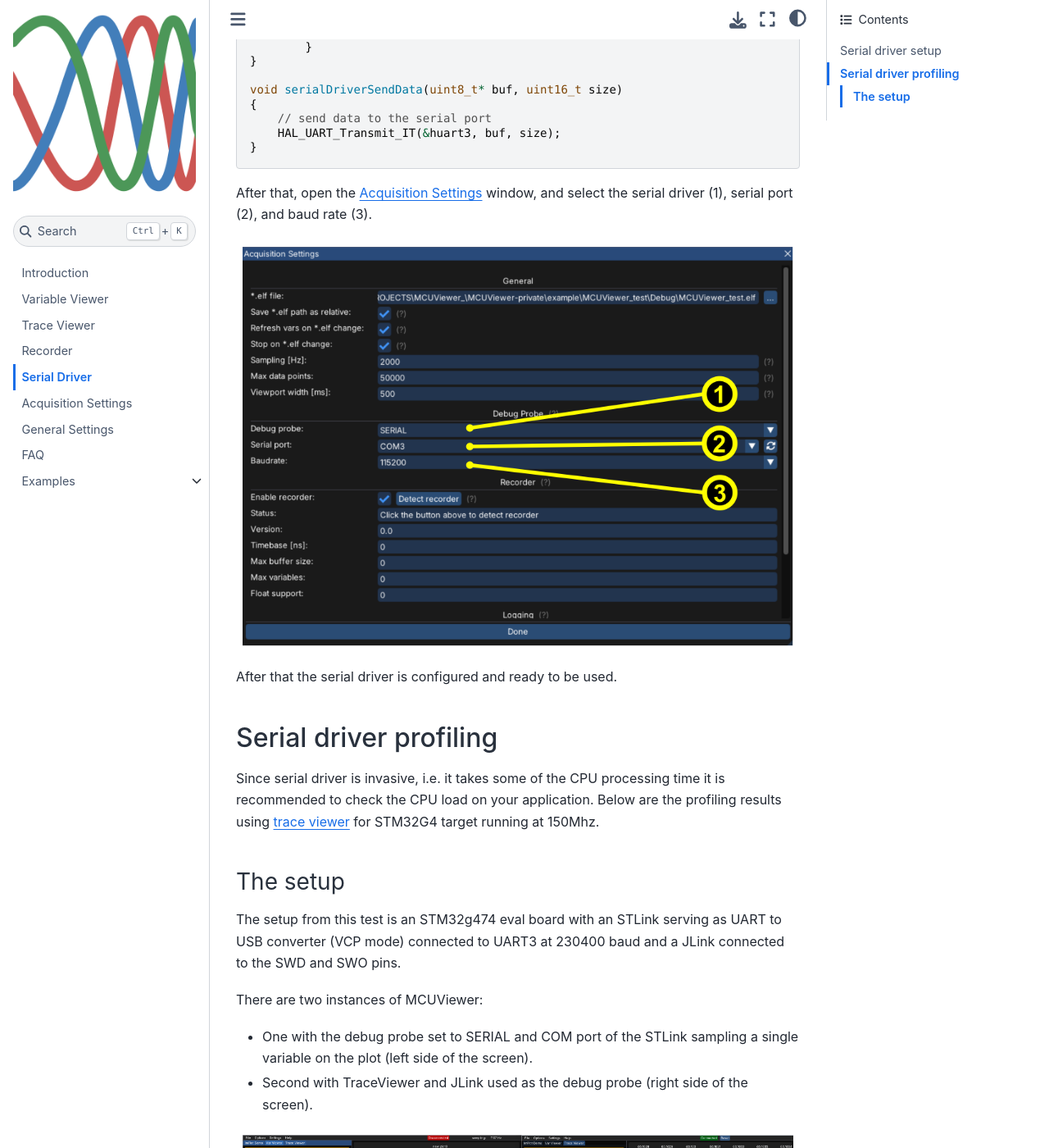
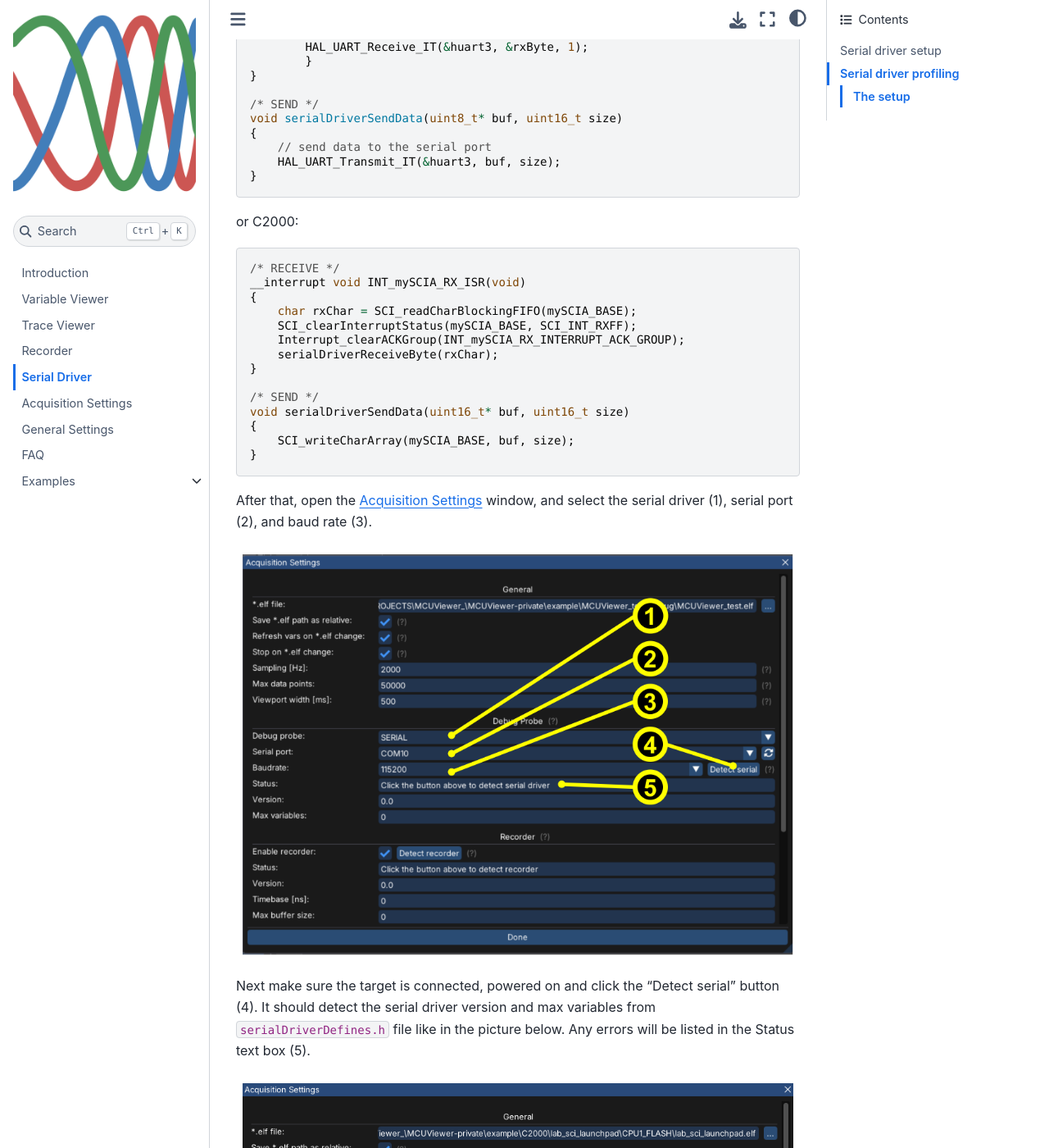
Before and after one commit to klonyyy/MCUViewer-docs, a Jupyter Book: the page built from documentation/SerialDriver/SerialDriver.md, in a window 1280 px wide and 1400 px high, scrolled down 686 px. Shown: the whole window at 82% size. Built offline with Jupyter Book 1.0.4 settings and Sphinx 7.4.7 and the Sphinx Book theme 1.1.4, drawn with Linux system fonts in a browser that asks for light colours.

Commit message:
wip: working on serial driver docs

````diff
--- a/documentation/SerialDriver/SerialDriver.md
+++ b/documentation/SerialDriver/SerialDriver.md
@@ -14,6 +14,7 @@ Using serial driver is more intrusive than using debug probe direct memory reado
 4. Implement the data transmission and reception. Example for STM32 HAL could look like this:
 
 ```c
+/* RECEIVE */
 void HAL_UART_RxCpltCallback(UART_HandleTypeDef* huart)
 {
 	if (huart->Instance == USART3)
@@ -24,10 +25,30 @@ void HAL_UART_RxCpltCallback(UART_HandleTypeDef* huart)
 	}
 }
 
+/* SEND */
 void serialDriverSendData(uint8_t* buf, uint16_t size)
 {
     // send data to the serial port
     HAL_UART_Transmit_IT(&huart3, buf, size);
+}
+```
+
+or C2000:
+
+```c
+/* RECEIVE */
+__interrupt void INT_mySCIA_RX_ISR(void)
+{
+    char rxChar = SCI_readCharBlockingFIFO(mySCIA_BASE);
+    SCI_clearInterruptStatus(mySCIA_BASE, SCI_INT_RXFF);
+    Interrupt_clearACKGroup(INT_mySCIA_RX_INTERRUPT_ACK_GROUP);
+    serialDriverReceiveByte(rxChar);
+}
+
+/* SEND */
+void serialDriverSendData(uint16_t* buf, uint16_t size)
+{
+    SCI_writeCharArray(mySCIA_BASE, buf, size);
 }
 ```
 
@@ -38,8 +59,12 @@ After that, open the {ref}`AcquisitionSettings` window, and select the serial dr
 :align: center
 ```
 
-After that the serial driver is configured and ready to be used.
+Next make sure the target is connected, powered on and click the "Detect serial" button (4). It should detect the serial driver version and max variables from `serialDriverDefines.h` file like in the picture below. Any errors will be listed in the Status text box (5).
 
+```{figure} ./images/SerialDriverDetected.png
+:width: 1000px
+:align: center
+```
 
 ## Serial driver profiling
 
````
Also changed, not shown: documentation/SerialDriver/images/SerialDriver.png, documentation/SerialDriver/images/SerialDriverDetected.png (added), 1 other file.
